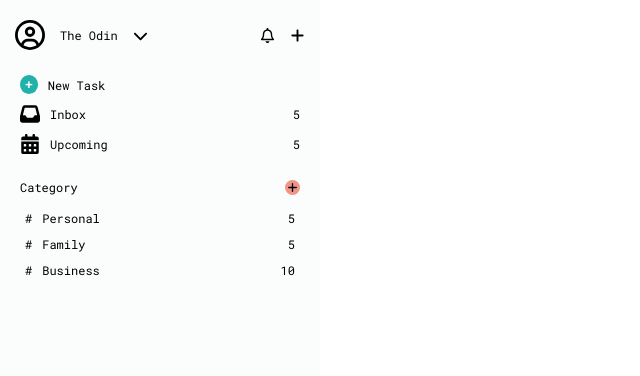
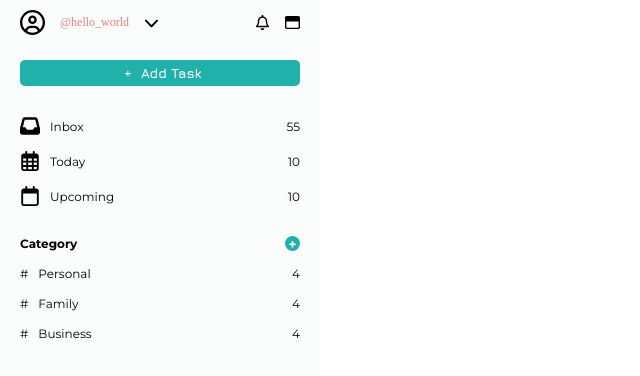
Before and after one commit to ongks-useR/Odin_ToDoList, a website built with webpack: page src/template.html in a window 1280 px wide. Shown: the whole page, without its empty margins (0-640 px from the left). Built offline with nearby package versions, Linux system fonts and the light colour scheme; a web font is replaced by a local one.

Commit message:
Another version of UI for Sidebar

```diff
--- a/src/template.css
+++ b/src/template.css
@@ -1,5 +1,5 @@
 /* Font for sidebar */
-@import url('https://fonts.googleapis.com/css2?family=Cinzel:wght@400..900&family=Courgette&family=Dancing+Script:wght@400..700&family=Jura:wght@300..700&family=Libre+Bodoni:ital,wght@0,400..700;1,400..700&family=Merienda:wght@300..900&family=Montserrat:ital,wght@0,100..900;1,100..900&family=Neuton:ital,wght@0,200;0,300;0,400;0,700;0,800;1,400&family=Open+Sans:ital,wght@0,300..800;1,300..800&family=Pinyon+Script&family=Playwrite+VN:wght@100..400&family=Poiret+One&family=Roboto+Mono:ital,wght@0,100..700;1,100..700&family=Roboto+Slab:wght@100..900&family=Roboto:ital,wght@0,100;0,300;0,400;0,500;0,700;0,900;1,100;1,300;1,400;1,500;1,700;1,900&family=Silkscreen:wght@400;700&family=Ubuntu:ital,wght@0,300;0,400;0,500;0,700;1,300;1,400;1,500;1,700&family=Work+Sans:ital,wght@0,100..900;1,100..900&display=swap');
+@import url('https://fonts.googleapis.com/css2?family=Bruno+Ace&family=Cinzel:wght@400..900&family=Courgette&family=Dancing+Script:wght@400..700&family=Jura:wght@300..700&family=Libre+Bodoni:ital,wght@0,400..700;1,400..700&family=Merienda:wght@300..900&family=Montserrat:ital,wght@0,100..900;1,100..900&family=Neuton:ital,wght@0,200;0,300;0,400;0,700;0,800;1,400&family=Open+Sans:ital,wght@0,300..800;1,300..800&family=Pinyon+Script&family=Playwrite+VN:wght@100..400&family=Poiret+One&family=Roboto+Mono:ital,wght@0,100..700;1,100..700&family=Roboto+Slab:wght@100..900&family=Roboto:ital,wght@0,100;0,300;0,400;0,500;0,700;0,900;1,100;1,300;1,400;1,500;1,700;1,900&family=Silkscreen:wght@400;700&family=Ubuntu:ital,wght@0,300;0,400;0,500;0,700;1,300;1,400;1,500;1,700&family=Work+Sans:ital,wght@0,100..900;1,100..900&display=swap');
 
 * {
     box-sizing: border-box;
@@ -16,130 +16,153 @@ body {
 
 /* Sidebar */
 
-.top,
-.menu,
-.category {
-    margin: 20px 0;
-}
-
-
 #sidebar {
     grid-column: 1 / 2;
 
     height: 100vh;
     background-color: #fbfcfc;
-    padding: 0 15px;
+    font-size: 12px;
 
-    font-family: "Roboto Mono", serif;
-    font-size: 12px;
+    display: flex;
+    flex-direction: column;
+    row-gap: 15px;
+    padding: 5px 10px;
 }
 
-#sidebar #profile {
-    height: 30px;
-    width: 30px;
-}
-
-.top svg {
-    height: 15px;
-    width: 15px;
-}
-
-.top,
-.top > div {
+#sidebar > div:nth-of-type(1) {
     display: flex;
     align-items: center;
     justify-content: space-between;
+    padding: 5px 10px;
+
+    font-family: "Bruno Ace", serif;
+    font-weight: 400;
+    font-style: normal;
+    color: lightcoral;
 }
 
-.top > div {
+.profile,
+.sidebar-control {
+    display: flex;
+    align-items: center;
     column-gap: 15px;
 }
 
-.menu {
-    list-style-type: none;
+
+.profile svg:nth-of-type(1) {
+    height: 25px;
+    width: 25px;
+    cursor: pointer;
 }
 
-.menu > li {
+.profile svg:nth-of-type(2) {
+    height: 15px;
+    width: 15px;
+    cursor: pointer;
+}
+
+.sidebar-control svg {
+    height: 15px;
+    width: 15px;
+    cursor: pointer;
+}
+
+
+#sidebar > div:nth-of-type(2) {
+    padding: 5px 10px;
+}
+
+#add-task {
+    width: 100%;
+    background-color: lightseagreen;
+    border: none;
+    border-radius: 5px;
+    color: white;
+    padding: 5px 0;
+    cursor: pointer;
+
+    font-family: "Jura", serif;
+    font-weight: bold;
+}
+
+#sidebar > div:nth-of-type(2) > button span {
+    color: white;
+    margin: 0 5px;
+}
+
+.general-list {
+    list-style-type: none;
+    font-family: "Montserrat", serif;
+}
+
+.general-list > li,
+.general-list > li > div {
     display: flex;
     align-items: center;
-    padding: 5px 5px;
+}
+
+.general-list > li {
+    justify-content: space-between;
+    margin: 5px 0;
+    padding: 5px 10px;
+}
+
+.general-list > li:hover {
+    background-color: rgba(240, 128, 128, 0.267);
+    cursor: pointer;
     border-radius: 5px;
 }
 
-.menu > li:not(.add-task):hover {
-    cursor: pointer;
-    background-color: #e67d2221;
-}
-
-.add-task {
-    cursor: pointer;
-    padding: 0 5px;
+.general-list > li > div {
     column-gap: 10px;
 }
 
-.add-task button {
-    border-radius: 50%;
-    padding: 2px 5px;
-    border: none;
-    background-color: lightseagreen;
-    color: white;
-    font-weight: bold;
-}
-
-.inbox,
-.upcoming {
-    display: flex;
-    align-items: center;
-    justify-content: space-between;
-}
-
-.inbox svg,
-.upcoming svg {
+.general-list svg {
     height: 20px;
     width: 20px;
 }
 
-
-.inbox > div,
-.upcoming > div {
-    display: flex;
-    align-items: center;
-    column-gap: 10px;
-}
-
 .category {
-    padding: 0 5px;
-}
-
-.category > p {
-    margin-bottom: 10px;
-
     display: flex;
     align-items: center;
     justify-content: space-between;
+    padding: 5px 10px;
+
+    font-family: "Montserrat", serif;
+    font-weight: bold;
 }
 
-.category > p svg {
+#add-category {
+    background-color: lightseagreen;
+    border: none;
+    color: white;
     height: 15px;
     width: 15px;
-    background-color: #f1948a;
     border-radius: 50%;
-    padding: 2px;
+    font-family: "Montserrat", serif;
+    font-weight: bold;
+    cursor: pointer;
 }
 
-.category ul {
+.category-list {
     list-style-type: none;
+    font-family: "Montserrat", serif;
 }
 
-.category-list > li,
-.category-list > li > div {
+.category-list > li > div,
+.category-list > li {
     display: flex;
-    align-items: center;
 }
 
 .category-list > li {
     justify-content: space-between;
-    padding: 5px 5px;
+    margin: 5px 0;
+    padding: 5px 10px;
+}
+
+.category-list > li:hover {
+    background-color: rgba(240, 128, 128, 0.267);
+    cursor: pointer;
     border-radius: 5px;
 }
 
@@ -147,11 +170,6 @@ body {
     column-gap: 10px;
 }
 
-.category-list > li:hover {
-    cursor: pointer;
-    background-color: #e67d2221;
-}
-
 
 #tasks {
     grid-column: 2 / 5;
--- a/src/template.html
+++ b/src/template.html
@@ -7,35 +7,38 @@
 </head>
 <body>
     <div id="sidebar">
-        <div class="top">
         <div>
-                <svg id="profile" xmlns="http://www.w3.org/2000/svg" viewBox="0 0 512 512">
+            <div class="profile">
+                <svg xmlns="http://www.w3.org/2000/svg" viewBox="0 0 512 512">
                     <!--!Font Awesome Free 6.7.2 by @fontawesome - https://fontawesome.com License - https://fontawesome.com/license/free Copyright 2025 Fonticons, Inc.-->
                     <path d="M406.5 399.6C387.4 352.9 341.5 320 288 320l-64 0c-53.5 0-99.4 32.9-118.5 79.6C69.9 362.2 48 311.7 48 256C48 141.1 141.1 48 256 48s208 93.1 208 208c0 55.7-21.9 106.2-57.5 143.6zm-40.1 32.7C334.4 452.4 296.6 464 256 464s-78.4-11.6-110.5-31.7c7.3-36.7 39.7-64.3 78.5-64.3l64 0c38.8 0 71.2 27.6 78.5 64.3zM256 512A256 256 0 1 0 256 0a256 256 0 1 0 0 512zm0-272a40 40 0 1 1 0-80 40 40 0 1 1 0 80zm-88-40a88 88 0 1 0 176 0 88 88 0 1 0 -176 0z"/>
                 </svg>
-                <p>The Odin</p>
+                <p>@hello_world</p>
                 <svg xmlns="http://www.w3.org/2000/svg" viewBox="0 0 512 512">
                     <!--!Font Awesome Free 6.7.2 by @fontawesome - https://fontawesome.com License - https://fontawesome.com/license/free Copyright 2025 Fonticons, Inc.-->
                     <path d="M233.4 406.6c12.5 12.5 32.8 12.5 45.3 0l192-192c12.5-12.5 12.5-32.8 0-45.3s-32.8-12.5-45.3 0L256 338.7 86.6 169.4c-12.5-12.5-32.8-12.5-45.3 0s-12.5 32.8 0 45.3l192 192z"/>
                 </svg>
             </div>
-            <div>
+            <div class="sidebar-control">
                 <svg xmlns="http://www.w3.org/2000/svg" viewBox="0 0 448 512">
                     <!--!Font Awesome Free 6.7.2 by @fontawesome - https://fontawesome.com License - https://fontawesome.com/license/free Copyright 2025 Fonticons, Inc.-->
                     <path d="M224 0c-17.7 0-32 14.3-32 32l0 19.2C119 66 64 130.6 64 208l0 25.4c0 45.4-15.5 89.5-43.8 124.9L5.3 377c-5.8 7.2-6.9 17.1-2.9 25.4S14.8 416 24 416l400 0c9.2 0 17.6-5.3 21.6-13.6s2.9-18.2-2.9-25.4l-14.9-18.6C399.5 322.9 384 278.8 384 233.4l0-25.4c0-77.4-55-142-128-156.8L256 32c0-17.7-14.3-32-32-32zm0 96c61.9 0 112 50.1 112 112l0 25.4c0 47.9 13.9 94.6 39.7 134.6L72.3 368C98.1 328 112 281.3 112 233.4l0-25.4c0-61.9 50.1-112 112-112zm64 352l-64 0-64 0c0 17 6.7 33.3 18.7 45.3s28.3 18.7 45.3 18.7s33.3-6.7 45.3-18.7s18.7-28.3 18.7-45.3z"/>
                 </svg>
-                <svg xmlns="http://www.w3.org/2000/svg" viewBox="0 0 448 512">
+                <svg xmlns="http://www.w3.org/2000/svg" viewBox="0 0 512 512">
                     <!--!Font Awesome Free 6.7.2 by @fontawesome - https://fontawesome.com License - https://fontawesome.com/license/free Copyright 2025 Fonticons, Inc.-->
-                    <path d="M256 80c0-17.7-14.3-32-32-32s-32 14.3-32 32l0 144L48 224c-17.7 0-32 14.3-32 32s14.3 32 32 32l144 0 0 144c0 17.7 14.3 32 32 32s32-14.3 32-32l0-144 144 0c17.7 0 32-14.3 32-32s-14.3-32-32-32l-144 0 0-144z"/>
+                    <path d="M.3 89.5C.1 91.6 0 93.8 0 96L0 224 0 416c0 35.3 28.7 64 64 64l384 0c35.3 0 64-28.7 64-64l0-192 0-128c0-35.3-28.7-64-64-64L64 32c-2.2 0-4.4 .1-6.5 .3c-9.2 .9-17.8 3.8-25.5 8.2C21.8 46.5 13.4 55.1 7.7 65.5c-3.9 7.3-6.5 15.4-7.4 24zM48 224l416 0 0 192c0 8.8-7.2 16-16 16L64 432c-8.8 0-16-7.2-16-16l0-192z"/>
                 </svg>
             </div>
         </div>
-        <ul class="menu">
-            <li class="add-task">
-                <button type="button">+</button>
-                <p>New Task</p>
-            </li>
-            <li class="inbox">
+        <div>
+            <button id="add-task" type="button">
+                <span>+</span>
+                Add Task
+            </button>
+        </div>
+        <div>
+            <ul class="general-list">
+                <li>
                     <div>
                         <svg xmlns="http://www.w3.org/2000/svg" viewBox="0 0 512 512">
                             <!--!Font Awesome Free 6.7.2 by @fontawesome - https://fontawesome.com License - https://fontawesome.com/license/free Copyright 2025 Fonticons, Inc.-->
@@ -43,52 +46,62 @@
                         </svg>
                         <p>Inbox</p>
                     </div>
-                <span>5</span>
+                    <span>55</span>
                 </li>
-            <li class="upcoming">
+                <li>
                     <div>
                         <svg xmlns="http://www.w3.org/2000/svg" viewBox="0 0 448 512">
                             <!--!Font Awesome Free 6.7.2 by @fontawesome - https://fontawesome.com License - https://fontawesome.com/license/free Copyright 2025 Fonticons, Inc.-->
-                        <path d="M128 0c17.7 0 32 14.3 32 32l0 32 128 0 0-32c0-17.7 14.3-32 32-32s32 14.3 32 32l0 32 48 0c26.5 0 48 21.5 48 48l0 48L0 160l0-48C0 85.5 21.5 64 48 64l48 0 0-32c0-17.7 14.3-32 32-32zM0 192l448 0 0 272c0 26.5-21.5 48-48 48L48 512c-26.5 0-48-21.5-48-48L0 192zm64 80l0 32c0 8.8 7.2 16 16 16l32 0c8.8 0 16-7.2 16-16l0-32c0-8.8-7.2-16-16-16l-32 0c-8.8 0-16 7.2-16 16zm128 0l0 32c0 8.8 7.2 16 16 16l32 0c8.8 0 16-7.2 16-16l0-32c0-8.8-7.2-16-16-16l-32 0c-8.8 0-16 7.2-16 16zm144-16c-8.8 0-16 7.2-16 16l0 32c0 8.8 7.2 16 16 16l32 0c8.8 0 16-7.2 16-16l0-32c0-8.8-7.2-16-16-16l-32 0zM64 400l0 32c0 8.8 7.2 16 16 16l32 0c8.8 0 16-7.2 16-16l0-32c0-8.8-7.2-16-16-16l-32 0c-8.8 0-16 7.2-16 16zm144-16c-8.8 0-16 7.2-16 16l0 32c0 8.8 7.2 16 16 16l32 0c8.8 0 16-7.2 16-16l0-32c0-8.8-7.2-16-16-16l-32 0zm112 16l0 32c0 8.8 7.2 16 16 16l32 0c8.8 0 16-7.2 16-16l0-32c0-8.8-7.2-16-16-16l-32 0c-8.8 0-16 7.2-16 16z"/>
+                            <path d="M152 24c0-13.3-10.7-24-24-24s-24 10.7-24 24l0 40L64 64C28.7 64 0 92.7 0 128l0 16 0 48L0 448c0 35.3 28.7 64 64 64l320 0c35.3 0 64-28.7 64-64l0-256 0-48 0-16c0-35.3-28.7-64-64-64l-40 0 0-40c0-13.3-10.7-24-24-24s-24 10.7-24 24l0 40L152 64l0-40zM48 192l80 0 0 56-80 0 0-56zm0 104l80 0 0 64-80 0 0-64zm128 0l96 0 0 64-96 0 0-64zm144 0l80 0 0 64-80 0 0-64zm80-48l-80 0 0-56 80 0 0 56zm0 160l0 40c0 8.8-7.2 16-16 16l-64 0 0-56 80 0zm-128 0l0 56-96 0 0-56 96 0zm-144 0l0 56-64 0c-8.8 0-16-7.2-16-16l0-40 80 0zM272 248l-96 0 0-56 96 0 0 56z"/>
+                        </svg>
+                        <p>Today</p>
+                    </div>
+                    <span>10</span>
+                </li>
+                <li>
+                    <div>
+                        <svg xmlns="http://www.w3.org/2000/svg" viewBox="0 0 448 512">
+                            <!--!Font Awesome Free 6.7.2 by @fontawesome - https://fontawesome.com License - https://fontawesome.com/license/free Copyright 2025 Fonticons, Inc.-->
+                            <path d="M152 24c0-13.3-10.7-24-24-24s-24 10.7-24 24l0 40L64 64C28.7 64 0 92.7 0 128l0 16 0 48L0 448c0 35.3 28.7 64 64 64l320 0c35.3 0 64-28.7 64-64l0-256 0-48 0-16c0-35.3-28.7-64-64-64l-40 0 0-40c0-13.3-10.7-24-24-24s-24 10.7-24 24l0 40L152 64l0-40zM48 192l352 0 0 256c0 8.8-7.2 16-16 16L64 464c-8.8 0-16-7.2-16-16l0-256z"/>
                         </svg>
                         <p>Upcoming</p>
                     </div>
-                <span>5</span>
+                    <span>10</span>
                 </li>
             </ul>
+        </div>
+        <div>
             <div class="category">
-            <p>
-                <span>Category</span>
-                <svg xmlns="http://www.w3.org/2000/svg" viewBox="0 0 448 512">
-                    <!--!Font Awesome Free 6.7.2 by @fontawesome - https://fontawesome.com License - https://fontawesome.com/license/free Copyright 2025 Fonticons, Inc.-->
-                    <path d="M256 80c0-17.7-14.3-32-32-32s-32 14.3-32 32l0 144L48 224c-17.7 0-32 14.3-32 32s14.3 32 32 32l144 0 0 144c0 17.7 14.3 32 32 32s32-14.3 32-32l0-144 144 0c17.7 0 32-14.3 32-32s-14.3-32-32-32l-144 0 0-144z"/>
-                </svg>
-            </p>
+                <p>Category</p>
+                <button id="add-category" type="button">+</button>
+            </div>
             <ul class="category-list">
                 <li>
                     <div>
                         <span>#</span>
                         <p>Personal</p>
                     </div>
-                    <span>5</span>
+                    <span>4</span>
                 </li>
                 <li>
                     <div>
                         <span>#</span>
                         <p>Family</p>
                     </div>
-                    <span>5</span>
+                    <span>4</span>
                 </li>
                 <li>
                     <div>
                         <span>#</span>
                         <p>Business</p>
                     </div>
-                    <span>10</span>
+                    <span>4</span>
                 </li>
             </ul>
         </div>
     </div>
-    <div id="tasks"></div>
+    <div id="tasks">
+
+    </div>
 </body>
 </html>
```
Lines whose indentation alone changed are shown as unchanged.
